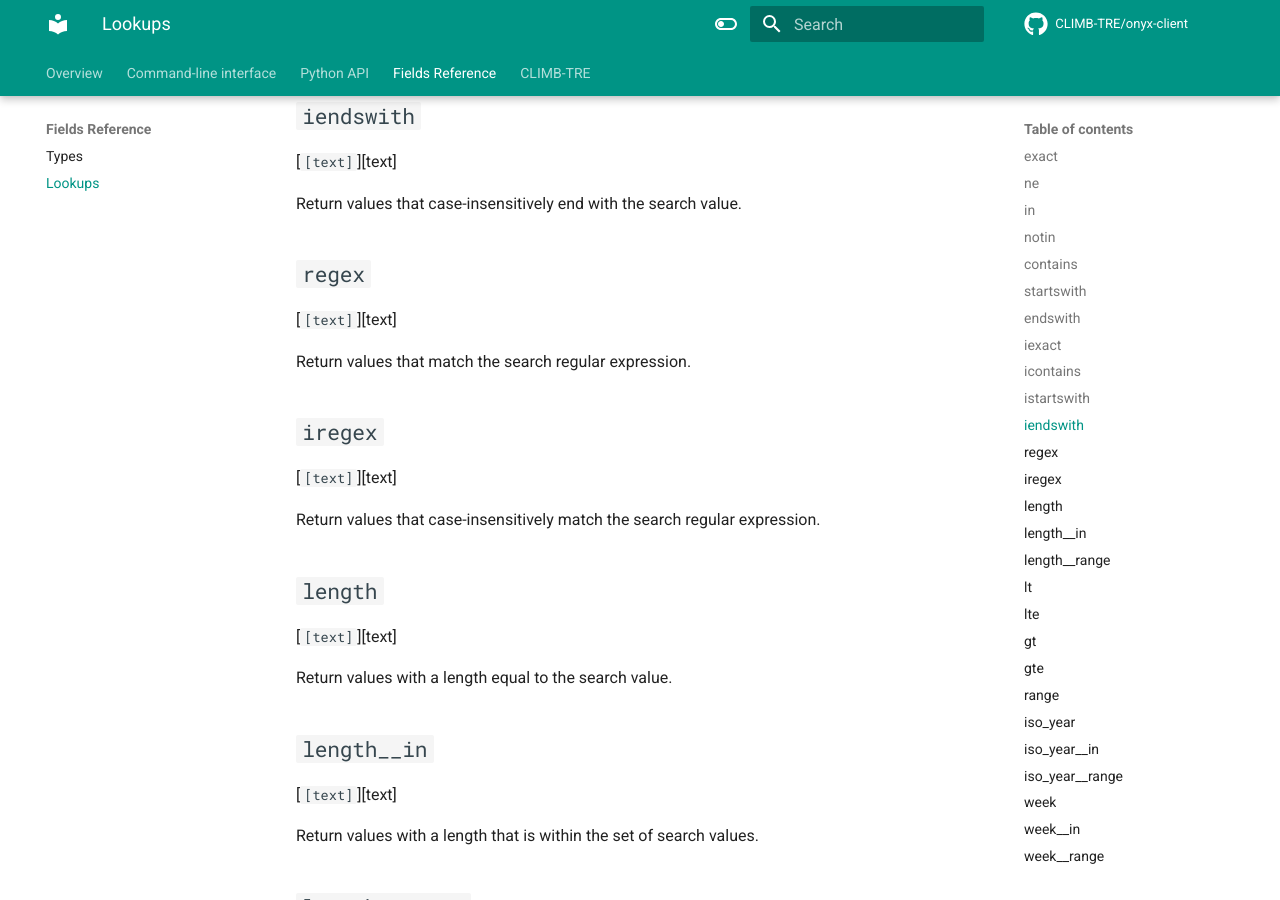
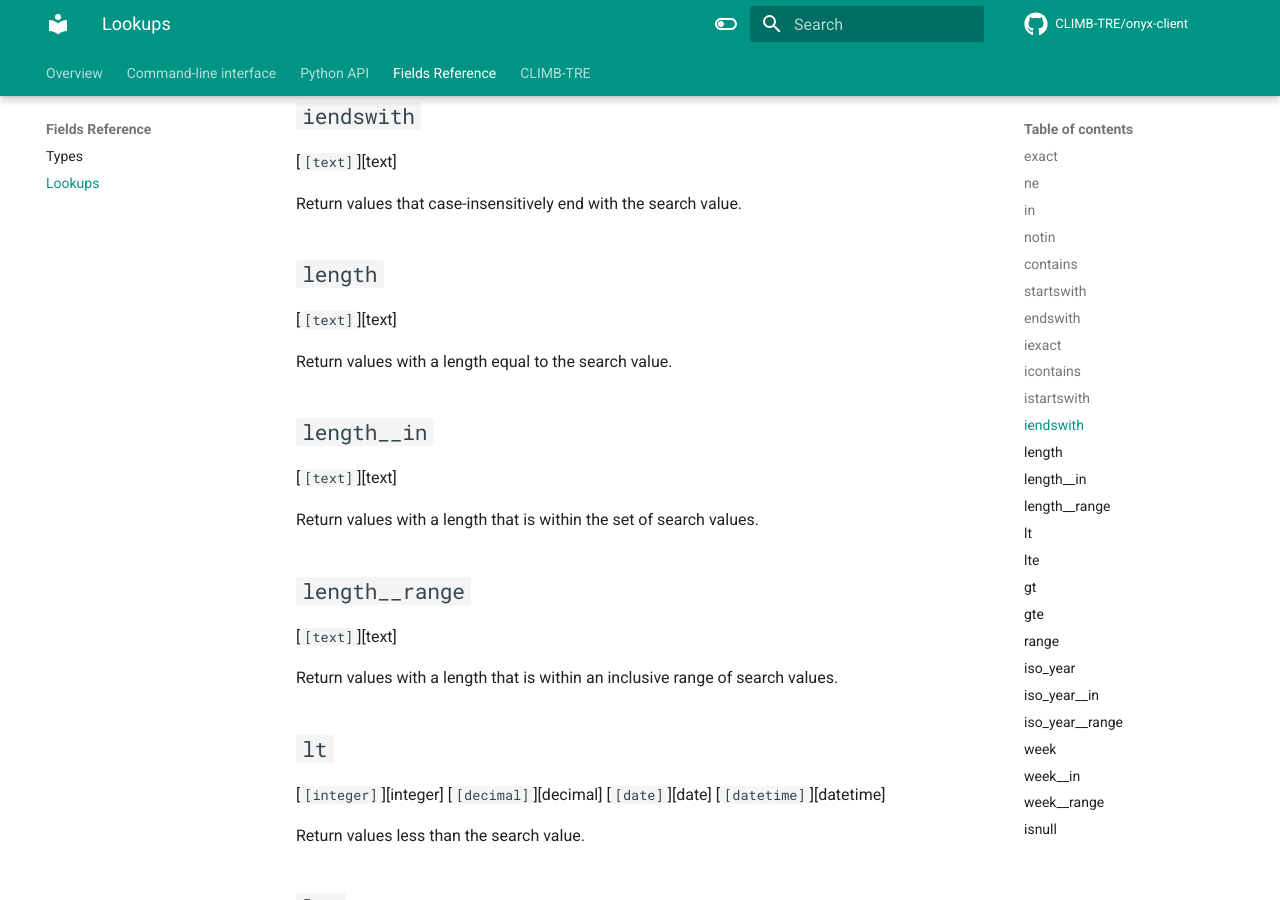
Before and after one commit to CLIMB-TRE/onyx-client, an MkDocs documentation site: the page built from docs/fields/lookups.md, in a window 1280 px wide and 900 px high, scrolled down 1921 px. Built offline with MkDocs 1.6.1 and Material for MkDocs 9.7.7, drawn with Linux system fonts in a browser that asks for light colours; comment, search, counter and statistics services are not loaded.

Commit message:
Bugfix for query where None was being converted to None rather than  before sending in a query (and fixed docs)

```diff
--- a/docs/fields/lookups.md
+++ b/docs/fields/lookups.md
@@ -92,18 +92,6 @@ Return values that case-insensitively start with the search value.
 [`[text]`][text]
 
 Return values that case-insensitively end with the search value.
-
-## `regex`
-
-[`[text]`][text]
-
-Return values that match the search regular expression.
-
-## `iregex`
-
-[`[text]`][text]
-
-Return values that case-insensitively match the search regular expression.
 
 ## `length`
 
--- a/onyx/version.py
+++ b/onyx/version.py
@@ -1 +1 @@
-__version__ = "4.1.0"
+__version__ = "4.1.1"
```
Also changed, not shown: docs/fields/types.md (+0 -2 lines), 1 other file.
